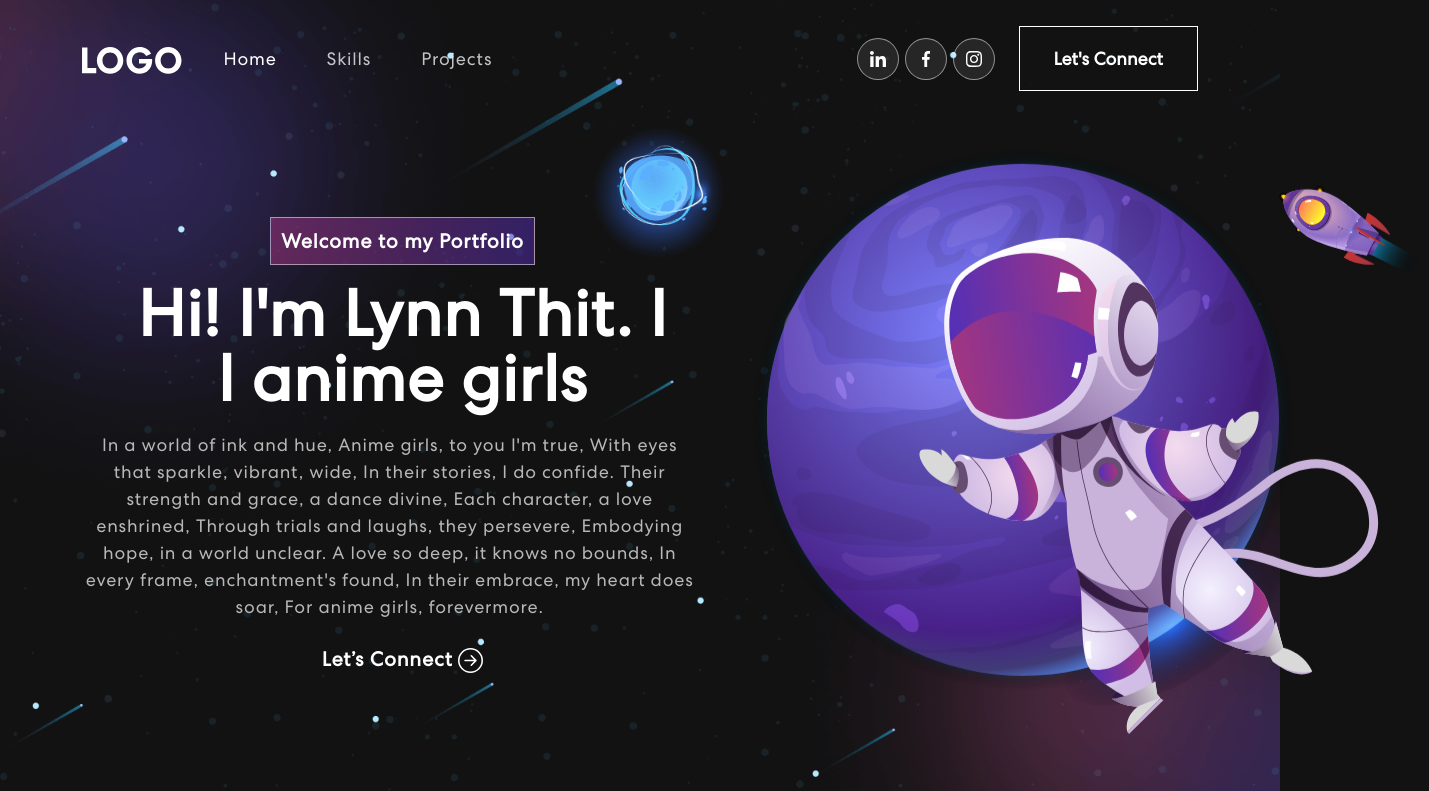
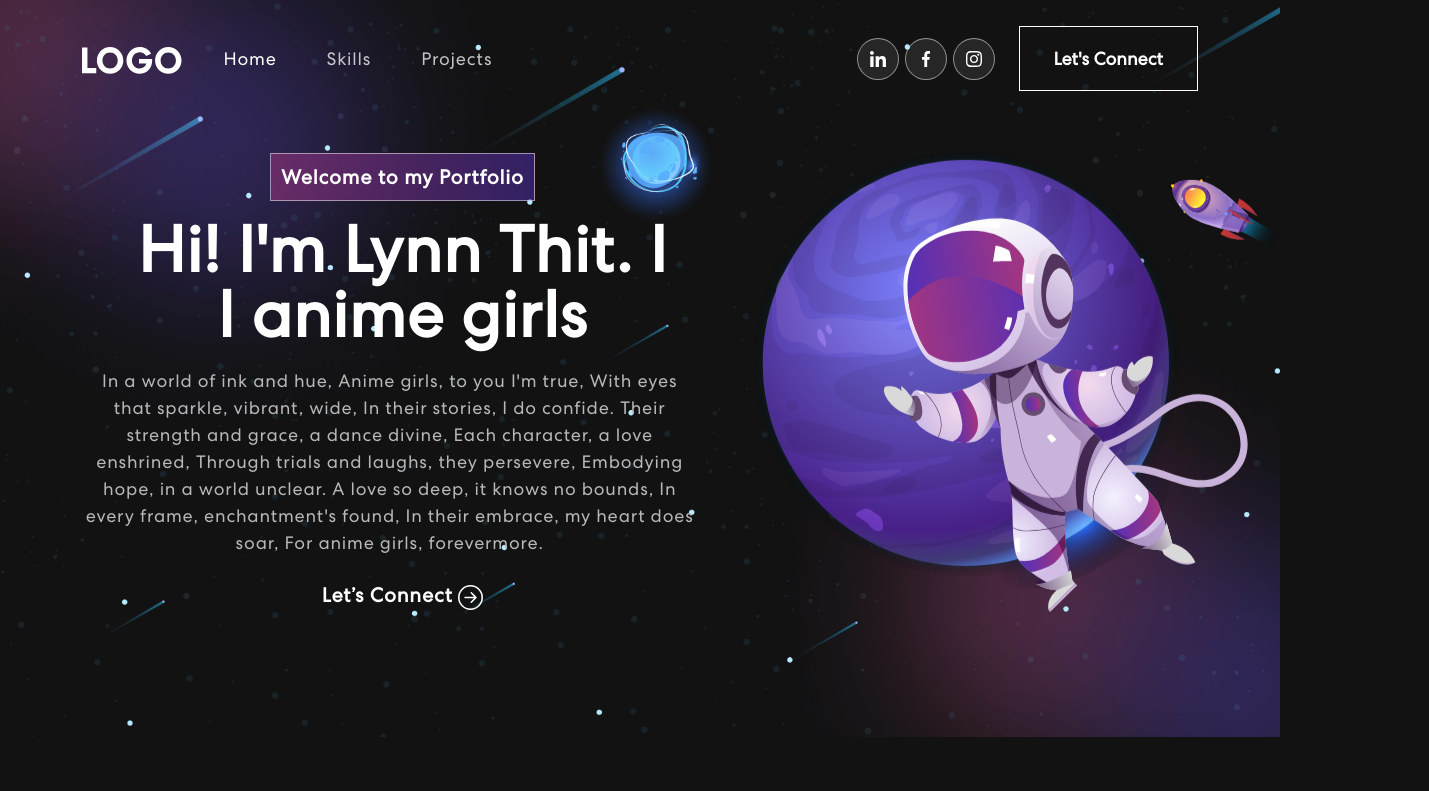
Before and after one commit to LynnT-2003/My-Portfolio-App, a React (Create React App) app in the folder my-portfolio-app/: page / in a window 1280 px wide. Shown: the top 791 px of the page, 1429 px wide, since content can reach past the window. Built offline with nearby package versions, Linux system fonts and the light colour scheme.

Commit message:
updated header image styling for banner

```diff
--- a/my-portfolio-app/src/components/Banner.js
+++ b/my-portfolio-app/src/components/Banner.js
@@ -71,7 +71,11 @@ export const Banner = () => {
             </div>
           </Col>
           <Col xs={12} md={7} xl={5}>
-            <img src={headerImg} alt="Header Image" />
+            <img
+              src={headerImg}
+              alt="Header Image"
+              style={{ maxWidth: "120%", height: "auto" }}
+            />
           </Col>
         </Row>
       </Container>
```
